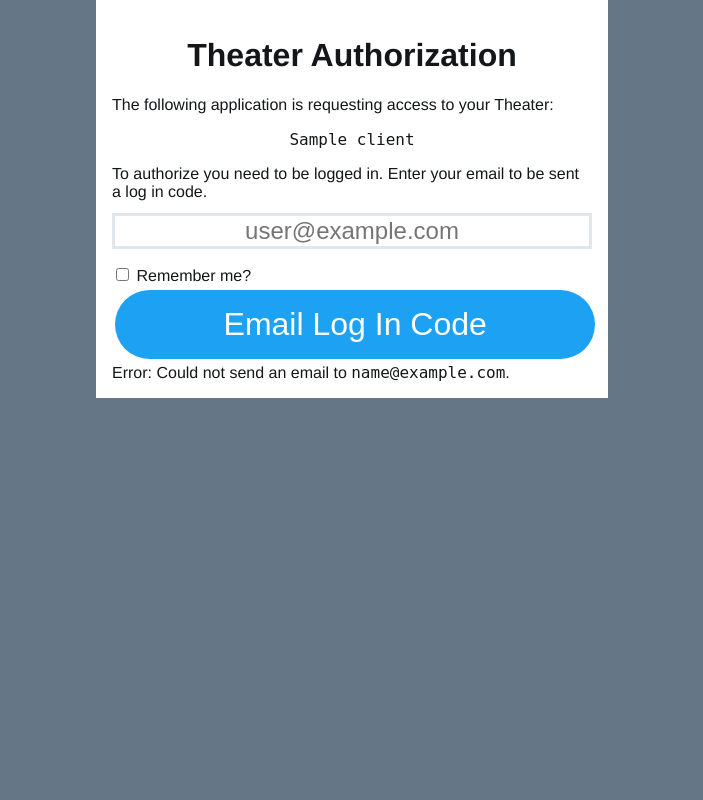
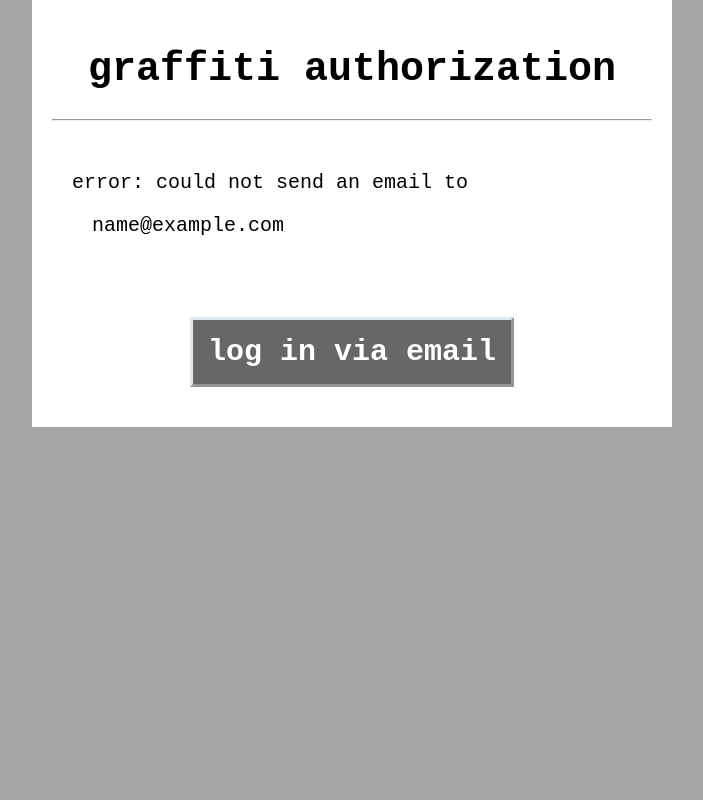
Before and after one commit to graffiti-garden/graffiti-server, a Python web app: template app/templates/login.html in a window 1280 px wide. Shown: the whole page, without its empty margins (288-991 px from the left). Run offline with Jinja, Linux system fonts and the light colour scheme; the template is opened without the code that fills it: most values are stand-ins (such as "Sample title", 1, 10 or a date in 2020).

Commit message:
login page is prettier

```diff
--- a/app/templates/base.html
+++ b/app/templates/base.html
@@ -1,73 +1,92 @@
 <!DOCTYPE html>
 <html>
 <head>
-  <title>Theater Authorization</title>
+  <title>graffiti authorization</title>
   <style>
+    * {
+      font-family: "Courier New";
+    }
+
     html {
-      background-color: #657786;
-      font-family: "Helvetica Neue", Roboto, Arial;
-      font-size: 16px;
+      background-color: #a6a6a6;
       height: 100%;
+      font-size: 20px;
     }
 
     h1 {
       text-align: center;
     }
 
-    .userCode {
-      font-family: monospace;
-      text-align: center;
-      margin: 1em;
-    }
-
     body {
-      color:#14171A;
-      background-color:#FFFFFF;
+      color: black;
+      background-color: white;
       max-width: 30em;
       margin: 0 auto;
       padding: 1em;
     }
 
-    input {
-      margin-top: 0.5em;
-      margin-bottom: 0.5em;
+    a {
+      color: black;
     }
 
-    input[type=button] {
-      width: 100%;
-      background-color: #1DA1F2;
-      font-size: 2em;
+    input {
+      font-size: 1.5em;
+      padding: 0.5em;
+      margin: 0;
+    }
+
+    input[type=button],
+    input[type=submit] {
+      border: 3px outset #E1E8ED;
+      background-color: #676767;
       color: white;
-      border: 0;
-      border-radius: 2em;
-      front-weight: bold;
-      padding-top: 0.5em;
-      padding-bottom: 0.5em;
-      margin: 0.1em;
+      font-weight: bold;
+      text-align: center;
+    }
+
+    input[type=submit]:focus,
+    input[type=button]:focus {
+      border: 3px inset #E1E8ED;
+    }
+
+    input[type=submit] {
+      float: right;
     }
 
     input[type=text] {
-      width: 100%;
+      min-width: 0;
       border: 3px solid #E1E8ED;
-      box-sizing: border-box;
-      font-size: 1.5em;
-      text-align: center;
+      flex-grow:1;
+      border-right:none;
     }
 
-    input[type=checkbox] {
-      background: #1DA1F2;
+    input[type=text]:focus {
+      outline: none;
     }
+
+    .usertext {
+      padding: 1em;
+      white-space: nowrap;
+      overflow: hidden;
+      text-overflow: ellipsis;
+    }
+
   </style>
   <meta name="viewport" content="width=device-width, initial-scale=1">
 </head>
 <body>
-  <h1> Theater Authorization </h1>
+  <h1> graffiti authorization </h1>
 
-  The following application is requesting access to your Theater:
+  <hr>
 
-  <div class="userCode">{{client}}</div>
+  <div style="padding:1em" >
+    <div style="padding-top:1em;padding-bottom:3em;" >
+      {% block prompt %}
+      {% endblock %}
+    </div>
 
-  {% block content %}
-  {% endblock %}
+    {% block form %}
+    {% endblock %}
+  </div>
 </body>
 </html>
--- a/app/templates/login.html
+++ b/app/templates/login.html
@@ -1,31 +1,53 @@
 {% extends "base.html" %}
-{% block content %}
-To authorize you need to be logged in.
-Enter your email to be sent a log in code.
 
-<input type="text" id="email" placeholder="user@example.com" />
+{% block prompt %}
+{% if not email %}
 
-<input type="checkbox" id="remember" />
-<label for="remember">Remember me?</label>
+the application
 
-<input type="button" value="Email Log In Code" onclick="emailLogInCode()" />
+<div class="usertext" >
+  <a href="{{client}}">{{client}}</a>
+</div>
 
-{% if email %}
-<div class="error">
-  Error: Could not send an email to <code>{{email}}</code>.
+is requesting access to your graffiti.
+
+{% else %}
+
+error: could not send an email to
+
+<div class="usertext" >
+  {{email}}
 </div>
+
 {% endif %}
+{% endblock %}
+
+{% block form %}
+
+<div id="logIn" style="display:flex;justify-content:center;"/>
+  <input type="button" value="log in via email" onclick="enterEmail()" />
+</div>
+
+<form id="enterEmail" style="display:none;" onsubmit="emailLogInCode(event)" />
+  <input type="text" id="email" placeholder="name@example.com" autocomplete="off" />
+  <input type="submit" style="float:right" value="send" />
+</form>
 
 <script>
-  function emailLogInCode() {
+  function enterEmail() {
+    document.getElementById('logIn').style.display = 'none'
+    document.getElementById('enterEmail').style.display = 'flex'
+    document.getElementById('email').focus()
+  }
+
+  function emailLogInCode(e) {
+    e.preventDefault();
     const email = document.getElementById('email').value
-    const remember = document.getElementById('remember').checked
     const params = new URLSearchParams({
       client: '{{client}}',
       client_id: '{{client_id}}',
       redirect_uri: '{{redirect_uri}}',
       state: '{{state}}',
-      remember: remember,
       email: email
     })
     window.location.replace(`email?${params.toString()}`)
```
Also changed, not shown: app/auth.py (+13 -45 lines), app/templates/auth.html (deleted, +0 -24 lines), app/templates/code.html (+14 -7 lines).
